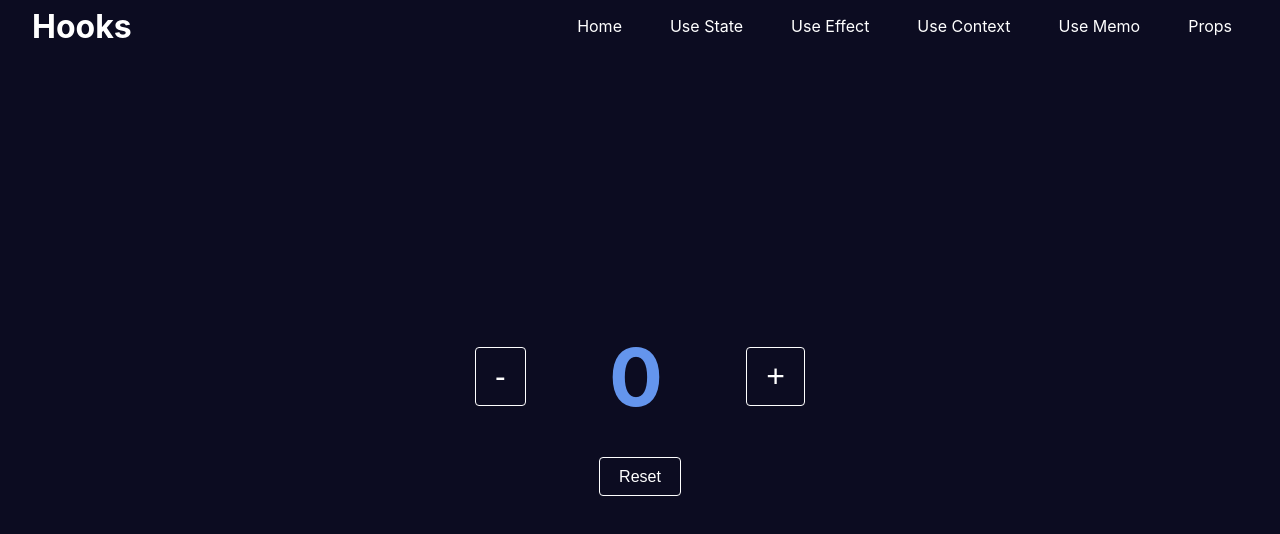
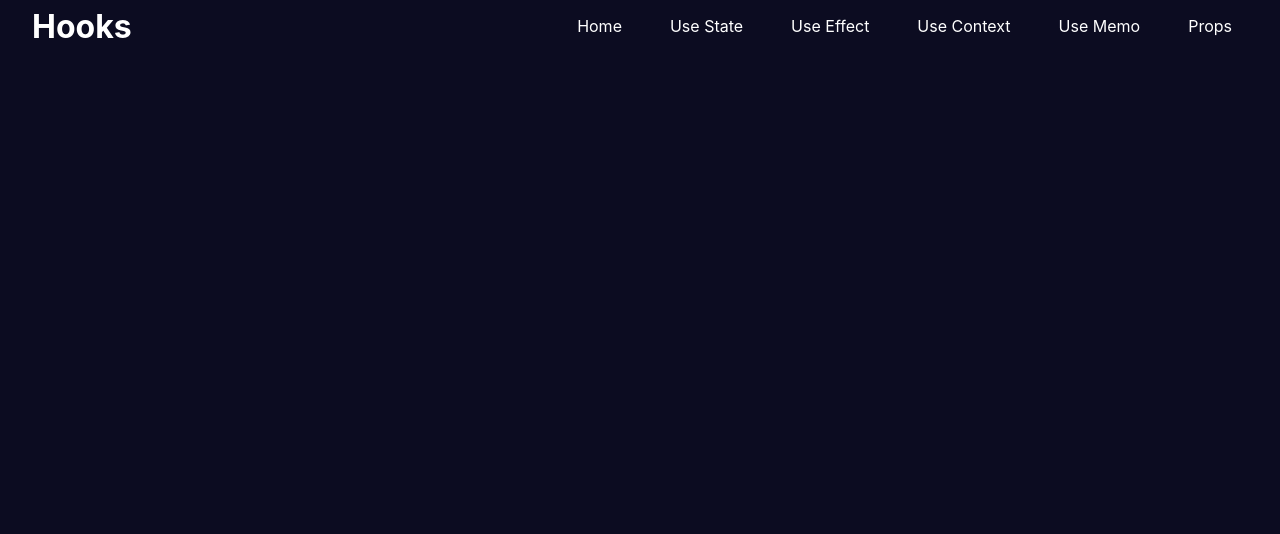
Before and after one commit to dsrathore1/hooks, a React (Create React App) app: page / in a window 1280 px wide. Shown: the top 534 px of the page. Built offline with nearby package versions, Linux system fonts and the light colour scheme.

Commit message:
Added link to the app.js

```diff
--- a/src/App.js
+++ b/src/App.js
@@ -16,7 +16,7 @@
         <Router>
             <Nav/>
             <Routes>
-                <Route path="/" element={<Home/>}/>
+                <Route path="/dsrathore1.github.io" element={<Home/>}/>
                 <Route path="/useState" element={<UseStatePage/>}/>
                 <Route path="/useEffect" element={<UseEffectPage/>}/>
                 <Route path="/useContext" element={<UseContextPage/>}/>
```
